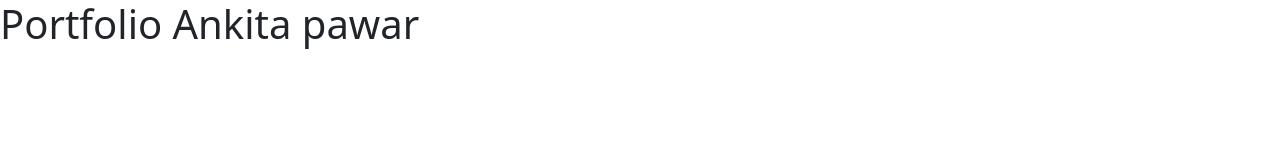
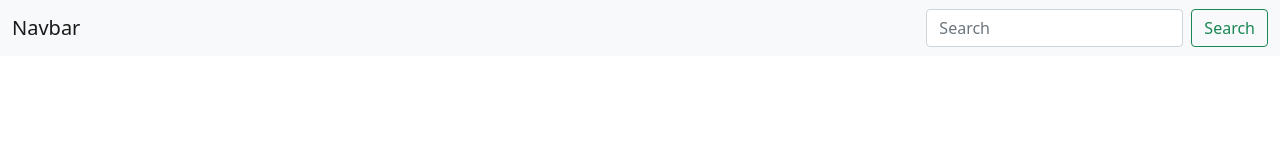
Before and after one commit to ankitapawar0608/My_Portfolio, a plain HTML site: page index.html in a window 1280 px wide. Drawn offline with nearby package versions, Linux system fonts and the light colour scheme.

Commit message:
navbar added

```diff
--- a/index.html
+++ b/index.html
@@ -8,7 +8,15 @@
     <title>Ankita Portfolio</title>
 </head>
 <body>
-    <H1>Portfolio Ankita pawar</H1>
 
+    <nav class="navbar navbar-light bg-light">
+        <div class="container-fluid">
+          <a class="navbar-brand">Navbar</a>
+          <form class="d-flex">
+            <input class="form-control me-2" type="search" placeholder="Search" aria-label="Search">
+            <button class="btn btn-outline-success" type="submit">Search</button>
+          </form>
+        </div>
+      </nav>
 </body>
 </html>
```
